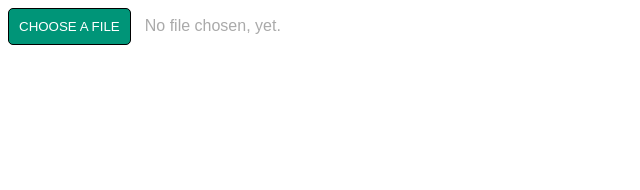
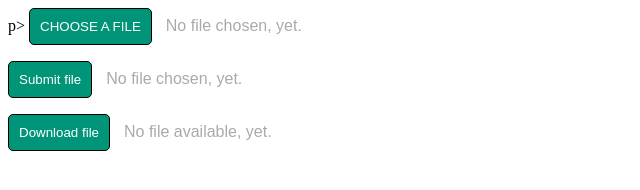
Before and after one commit to NimishMetrani/fileupload, a plain HTML site: page index.html in a window 1280 px wide. Shown: the whole page, without its empty margins (0-640 px from the left). Drawn offline with Linux system fonts and the light colour scheme.

Commit message:
Update index.html

```diff
--- a/index.html
+++ b/index.html
@@ -8,9 +8,22 @@
     <link rel="stylesheet" href="styles.css">
 </head>
 <body>
+    p>
     <input type="file" id="real-file" hidden="hidden" />
         <button type="button" id="custom-button">CHOOSE A FILE</button>
         <span id="custom-text">No file chosen, yet.</span>
+    </p>
+    <p>
+
+        <input type="file" id="real-file" hidden="hidden" />
+        <button type="button" id="custom-button" action="submit">Submit file</button>
+        <span id="custom-text">No file chosen, yet.</span>
+    </p>
+    <p>
+        <input type="file" id="real-file" hidden="hidden" />
+        <button type="button" id="custom-button">Download file</button>
+        <span id="custom-text">No file available, yet.</span>
+    </p>
         <script src="logic.js"></script>
 </body>
 </html>
```
